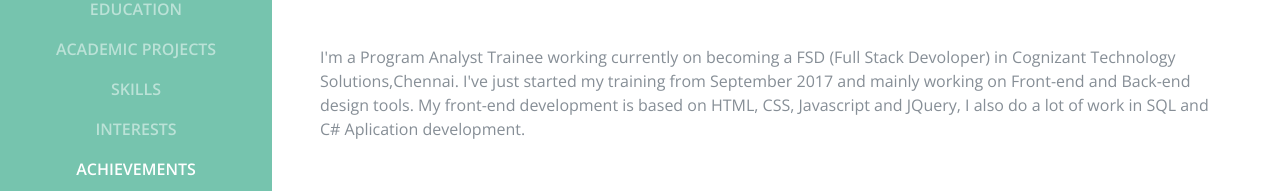
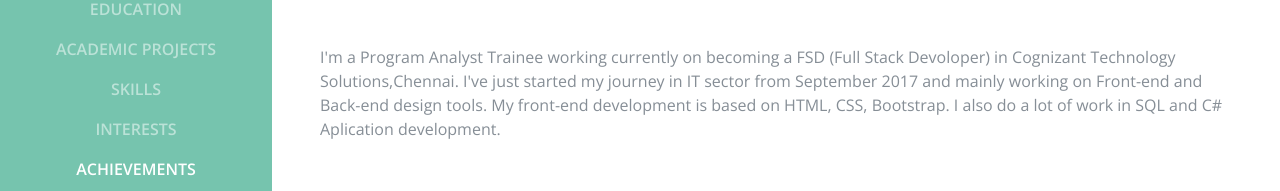
Before and after one commit to Chandruw8in/Chandruw8in.github.io, a plain HTML site: page index.html in a window 1280 px wide. Shown: the part 415-606 px from the top of the page. Drawn offline with nearby package versions, Linux system fonts and the light colour scheme; a web font is replaced by a local one.

Commit message:
Update index.html

```diff
--- a/index.html
+++ b/index.html
@@ -82,7 +82,7 @@
                     <a href="mailto:chandruw8in@gmail.com">chandruw8in@gmail.com</a>
                 </div>
                 <p class="mb-5">
-                    I'm a Program Analyst Trainee working currently on becoming a FSD (Full Stack Devoloper) in Cognizant Technology Solutions,Chennai. I've just started my training from September 2017 and mainly working on Front-end and Back-end design tools. My front-end development is based on HTML, CSS, Javascript and JQuery, I also do a lot of work in SQL and C# Aplication development.
+                    I'm a Program Analyst Trainee working currently on becoming a FSD (Full Stack Devoloper) in Cognizant Technology Solutions,Chennai. I've just started my journey in IT sector from September 2017 and mainly working on Front-end and Back-end design tools. My front-end development is based on HTML, CSS, Bootstrap. I also do a lot of work in SQL and C# Aplication development.
                 </p>
                 <!-- Social Icons -->
                 <!--<ul class="list-inline list-social-icons mb-0">
```
